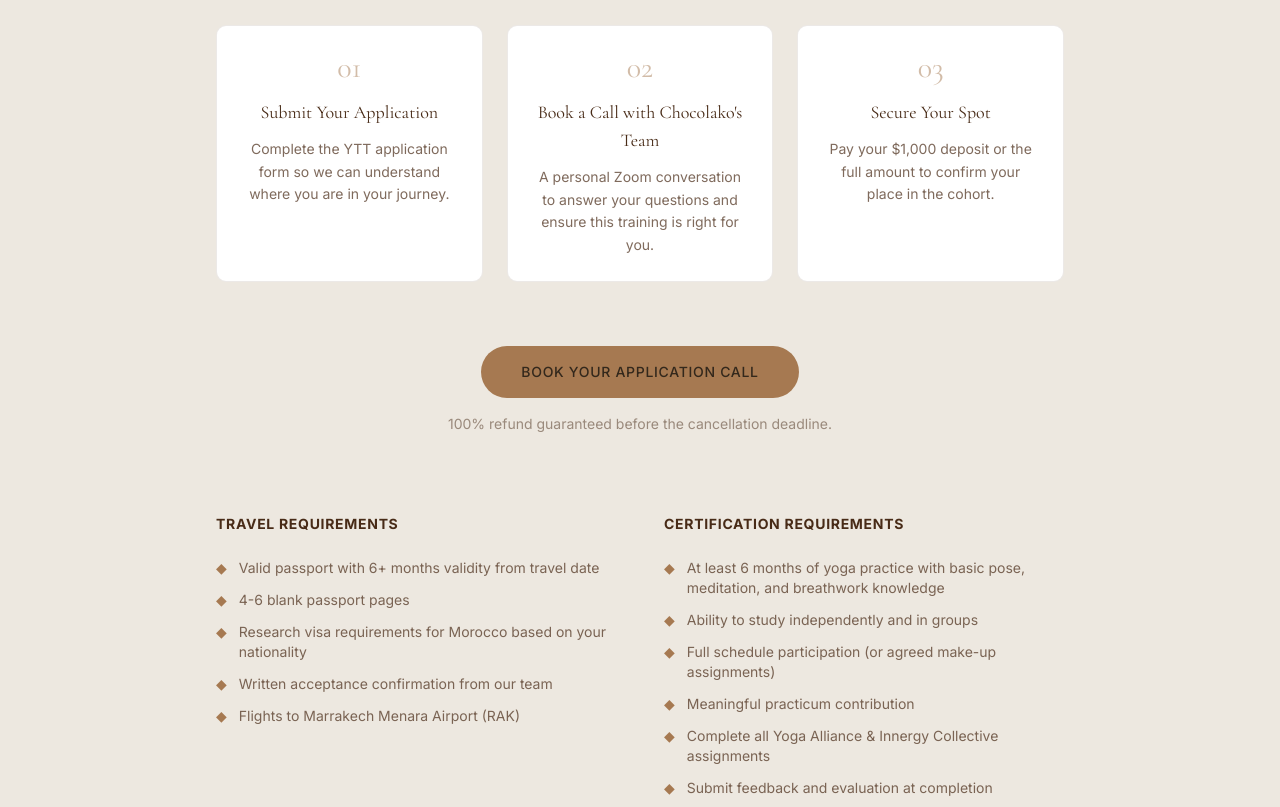
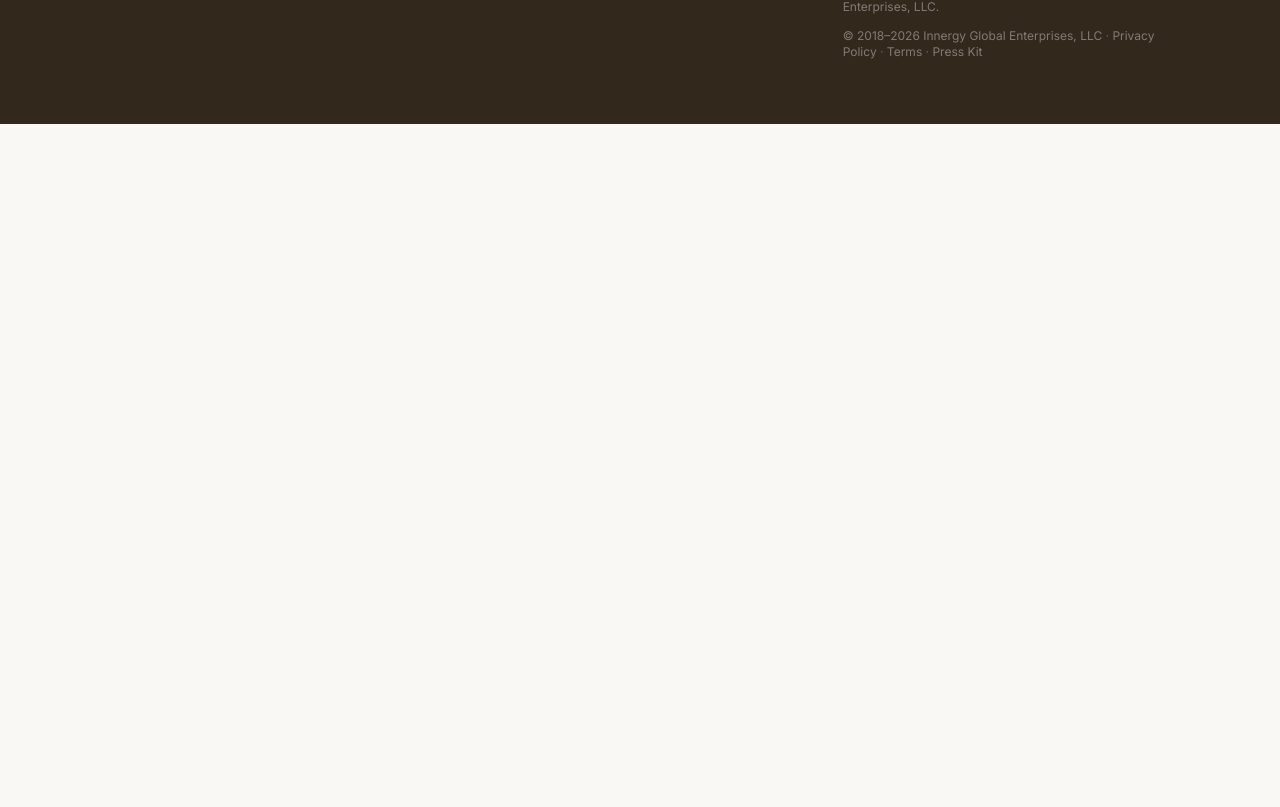
Before and after one commit to b17z/chocolako-site, a Next.js app: page /womb-wisdom-yoga-training in a window 1280 px wide. Shown: the part 7893-8700 px from the top of the page. After the commit the page ends 8017 px from the top, so only its background shows below. Built offline with nearby package versions, Linux system fonts and the light colour scheme.

Commit message:
(feat): add YTTApplicationCall, remove YTTRegistration

```diff
--- /dev/null
+++ b/components/ytt/YTTApplicationCall.tsx
@@ -0,0 +1,70 @@
+"use client"
+
+import { motion } from "framer-motion"
+import { staggerContainer, staggerItem } from "@/lib/animations"
+
+export function YTTApplicationCall() {
+  return (
+    <section id="application" className="bg-cream py-24 md:py-32">
+      <div className="max-w-3xl mx-auto px-6">
+        <motion.div
+          variants={staggerContainer}
+          initial="hidden"
+          whileInView="visible"
+          viewport={{ once: true, margin: "-100px" }}
+        >
+          <motion.p
+            variants={staggerItem}
+            className="uppercase tracking-[0.2em] text-xs text-gold font-sans mb-4"
+          >
+            What Happens Next
+          </motion.p>
+
+          <motion.h2
+            variants={staggerItem}
+            className="font-serif text-3xl md:text-4xl text-cacao leading-tight mb-8"
+          >
+            The application call is thirty minutes with a member of The Innergy
+            Global Sales Team
+          </motion.h2>
+
+          <motion.div variants={staggerItem} className="space-y-5 mb-12">
+            <p className="font-sans text-base md:text-lg text-cacao/80 leading-relaxed">
+              You'll speak directly with Chocolako or a senior member of her
+              team. You'll share your goals, and what you're building for your
+              life. We'll tell you exactly what this training offers and whether
+              the timing and the fit make sense for you right now.
+            </p>
+            <p className="font-sans text-base md:text-lg text-cacao/80 leading-relaxed">
+              If it's right, we'll talk next steps. If it's not, we'll tell you
+              that honestly — and point you toward what might be.
+            </p>
+            <p className="font-serif italic text-lg text-rust">
+              This is not a sales call. It's a real conversation between two
+              people who both want the outcome to be correct.
+            </p>
+          </motion.div>
+
+          <motion.div variants={staggerItem} className="text-center">
+            <a
+              href="#"
+              className="inline-block bg-gold hover:bg-gold/90 text-espresso font-sans font-medium px-10 py-4 rounded-full transition-colors text-sm uppercase tracking-wider mb-8"
+            >
+              Book Your Application Call
+            </a>
+
+            <div className="space-y-1">
+              <p className="font-sans text-sm text-cacao/60">
+                August 8–22, 2026 &nbsp;|&nbsp; Bab Zouina, Ourika Valley,
+                Morocco
+              </p>
+              <p className="font-sans text-sm text-cacao/50">
+                Online pre-immersion begins July 2026
+              </p>
+            </div>
+          </motion.div>
+        </motion.div>
+      </div>
+    </section>
+  )
+}
--- a/components/ytt/YTTRegistration.tsx
+++ /dev/null
@@ -1,132 +0,0 @@
-"use client"
-
-import { motion } from "framer-motion"
-import { staggerContainer, staggerItem } from "@/lib/animations"
-
-const steps = [
-  {
-    number: "01",
-    title: "Submit Your Application",
-    description:
-      "Complete the YTT application form so we can understand where you are in your journey.",
-  },
-  {
-    number: "02",
-    title: "Book a Call with Chocolako's Team",
-    description:
-      "A personal Zoom conversation to answer your questions and ensure this training is right for you.",
-  },
-  {
-    number: "03",
-    title: "Secure Your Spot",
-    description:
-      "Pay your $1,000 deposit or the full amount to confirm your place in the cohort.",
-  },
-]
-
-const travelRequirements = [
-  "Valid passport with 6+ months validity from travel date",
-  "4-6 blank passport pages",
-  "Research visa requirements for Morocco based on your nationality",
-  "Written acceptance confirmation from our team",
-  "Flights to Marrakech Menara Airport (RAK)",
-]
-
-const certificationRequirements = [
-  "At least 6 months of yoga practice with basic pose, meditation, and breathwork knowledge",
-  "Ability to study independently and in groups",
-  "Full schedule participation (or agreed make-up assignments)",
-  "Meaningful practicum contribution",
-  "Complete all Yoga Alliance & Innergy Collective assignments",
-  "Submit feedback and evaluation at completion",
-]
-
-export function YTTRegistration() {
-  return (
-    <section id="registration" className="bg-sand py-24 md:py-32">
-      <div className="max-w-4xl mx-auto px-6">
-        <p className="font-sans text-sm uppercase tracking-wider text-cacao/50 text-center mb-4">
-          NEXT STEPS
-        </p>
-        <h2 className="font-serif text-3xl md:text-4xl text-cacao mb-16 text-center">
-          How to Join
-        </h2>
-
-        <motion.div
-          className="grid grid-cols-1 md:grid-cols-3 gap-6 mb-16"
-          variants={staggerContainer}
-          initial="hidden"
-          whileInView="visible"
-          viewport={{ once: true }}
-        >
-          {steps.map((step) => (
-            <motion.div
-              key={step.number}
-              className="bg-white rounded-lg p-6 border border-cacao/10 text-center"
-              variants={staggerItem}
-            >
-              <p className="font-serif text-3xl text-gold/50 mb-3">
-                {step.number}
-              </p>
-              <h3
-                className="font-serif text-lg text-cacao mb-3"
-                dangerouslySetInnerHTML={{ __html: step.title }}
-              />
-              <p className="font-sans text-sm text-cacao/70 leading-relaxed">
-                {step.description}
-              </p>
-            </motion.div>
-          ))}
-        </motion.div>
-
-        <div className="text-center mb-20">
-          <a
-            href="#"
-            className="inline-block bg-gold hover:bg-gold/90 text-espresso font-sans font-medium px-10 py-4 rounded-full transition-colors text-sm uppercase tracking-wider"
-          >
-            Book Your Application Call
-          </a>
-          <p className="font-sans text-sm text-cacao/50 mt-4">
-            100% refund guaranteed before the cancellation deadline.
-          </p>
-        </div>
-
-        <div className="grid grid-cols-1 md:grid-cols-2 gap-12">
-          <div>
-            <h3 className="font-sans font-bold text-sm uppercase tracking-wider text-cacao mb-6">
-              TRAVEL REQUIREMENTS
-            </h3>
-            <ul className="space-y-3">
-              {travelRequirements.map((item) => (
-                <li
-                  key={item}
-                  className="font-sans text-sm text-cacao/70 flex items-start gap-3"
-                >
-                  <span className="text-gold flex-shrink-0">&#9670;</span>
-                  <span>{item}</span>
-                </li>
-              ))}
-            </ul>
-          </div>
-
-          <div>
-            <h3 className="font-sans font-bold text-sm uppercase tracking-wider text-cacao mb-6">
-              CERTIFICATION REQUIREMENTS
-            </h3>
-            <ul className="space-y-3">
-              {certificationRequirements.map((item) => (
-                <li
-                  key={item}
-                  className="font-sans text-sm text-cacao/70 flex items-start gap-3"
-                >
-                  <span className="text-gold flex-shrink-0">&#9670;</span>
-                  <span dangerouslySetInnerHTML={{ __html: item }} />
-                </li>
-              ))}
-            </ul>
-          </div>
-        </div>
-      </div>
-    </section>
-  )
-}
```
